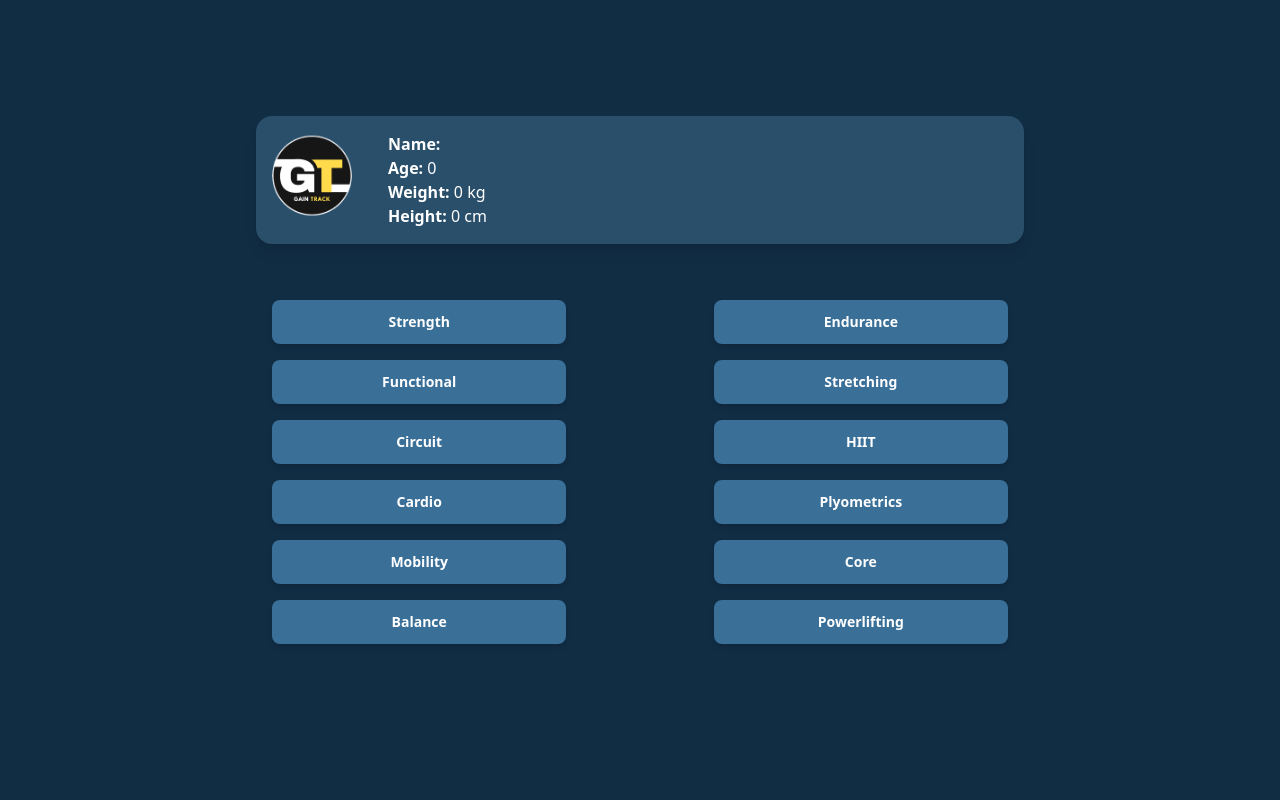
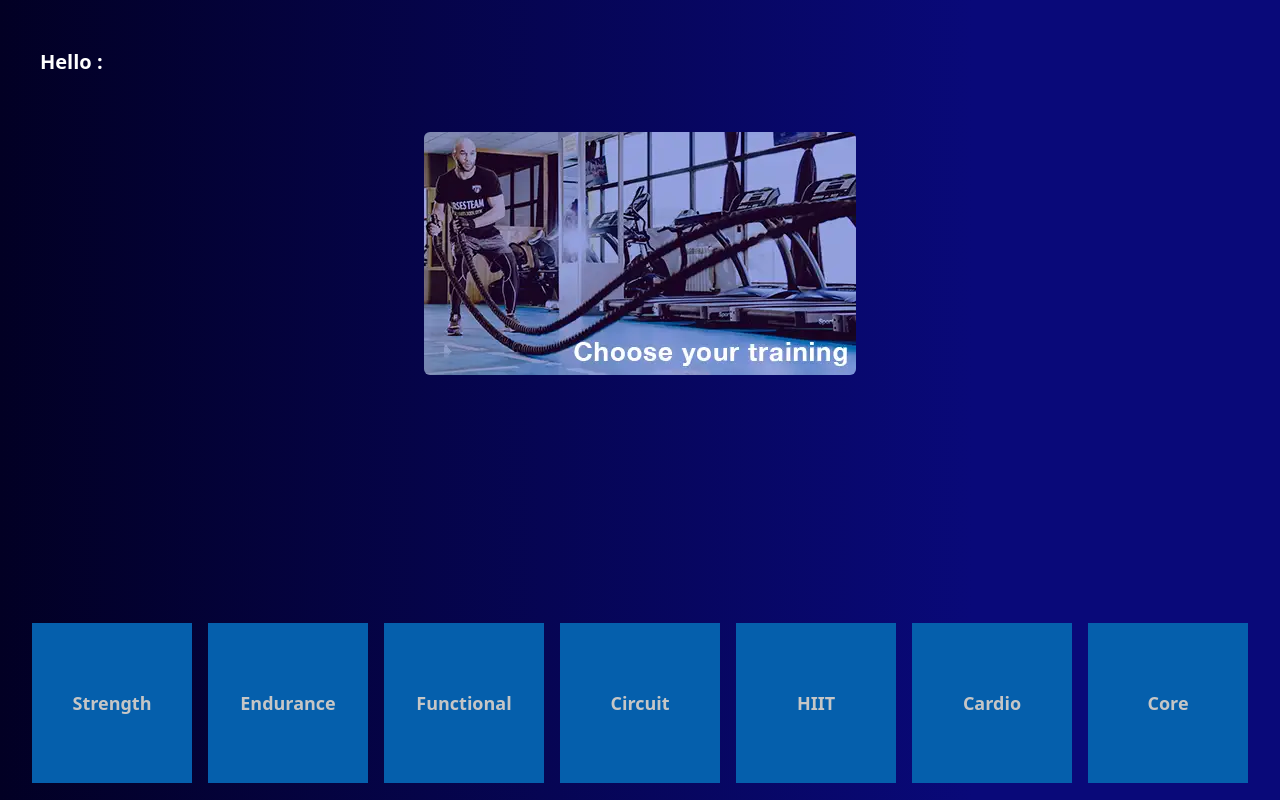
Before and after one commit to Carmelo85S/gain-track, a React (Vite) app: page /home-page in a window 1280 px wide. Shown: the top 800 px of the page. Built offline with nearby package versions, Linux system fonts and the light colour scheme.

Commit message:
new colors and style for button, added image choose training, deleted login and register point

```diff
--- a/src/App.tsx
+++ b/src/App.tsx
@@ -1,7 +1,5 @@
 import { BrowserRouter, Routes, Route } from "react-router-dom";
 import { Navigate } from "react-router-dom";
-import Login from "./components/login/Login";
-import Register from "./components/register/Register";
 import UserProfile from "./pages/UserProfile";
 import { ProfileProvider } from "./hook/profileContext";
 import HomePage from "./pages/HomePage";
@@ -12,9 +10,7 @@ const App = () => {
     <ProfileProvider>
       <BrowserRouter>
         <Routes>
-          <Route path="/" element={<Navigate to="/login" />} />
-          <Route path="/login" element={<Login />} />
-          <Route path="/register" element={<Register />} />
+          <Route path="/" element={<Navigate to="/user-profile" />} />
           <Route path="/user-profile" element={<UserProfile />} />
           <Route path="/home-page" element={<HomePage />} />
         </Routes>
--- a/src/components/button/TrainingButton.tsx
+++ b/src/components/button/TrainingButton.tsx
@@ -1,21 +1,20 @@
-import { useNavigate } from "react-router-dom"
+import { useNavigate } from "react-router-dom";
 import { MenuButtonProps } from "../../types/MenuButtonProps";
 
-const TrainingButton: React.FC<MenuButtonProps> = ({label, link}) => {
+const TrainingButton: React.FC<MenuButtonProps> = ({ label, link }) => {
+  const navigate = useNavigate();
 
-    const navigate = useNavigate();
+  return (
+    <button
+      className="w-40 h-40 my-2 bg-training-100 text-training-text
+        font-semibold text-lg flex justify-center items-center
+        rounded-xs"
+      onClick={() => navigate(link)}
+    >
+      <span>{label}</span>
+    </button>
 
-    return (
-        <button
-            className="w-full sm:w-2/5 my-2 bg-secondary-300 text-white
-                    font-semibold py-3 rounded-lg transition-all duration-300
-                    text-base sm:text-sm xs:text-xs hover:bg-secondary-400
-                    active:scale-95 shadow-md"
-            onClick={() => navigate(link)}
-        >
-            {label}
-        </button>
-    )
-}
+  );
+};
 
-export default TrainingButton
+export default TrainingButton;
--- a/src/components/buttonList/TrainingMenu.tsx
+++ b/src/components/buttonList/TrainingMenu.tsx
@@ -1,67 +1,28 @@
-import TrainingButton from "../button/TrainingButton"
+import TrainingButton from "../button/TrainingButton";
 
 const trainingTypes = [
-  {
-    label: "Strength",
-    link: "/strength"
-  },
-  {
-    label: "Endurance",
-    link: "/endurance",
-  },
-  {
-    label: "Functional",
-    link: "/functional",
-  },
-  {
-    label: "Stretching",
-    link: "/stretching",
-  },
-  {
-    label: "Circuit",
-    link: "/circuit",
-  },
-  {
-    label: "HIIT",
-    link: "/hiit",
-  },
-  {
-    label: "Cardio",
-    link: "/cardio",
-  },
-  {
-    label: "Plyometrics",
-    link: "/plyometrics",
-  },
-  {
-    label: "Mobility",
-    link: "/mobility",
-  },
-  {
-    label: "Core",
-    link: "/core",
-  },
-  {
-    label: "Balance",
-    link: "/balance",
-  },
-  {
-    label: "Powerlifting",
-    link: "/powerlifting",
-  }
-]
+  { label: "Strength", link: "/strength" },
+  { label: "Endurance", link: "/endurance" },
+  { label: "Functional", link: "/functional" },
+  { label: "Circuit", link: "/circuit" },
+  { label: "HIIT", link: "/hiit" },
+  { label: "Cardio", link: "/cardio" },
+  { label: "Core", link: "/core" },
+  { label: "Powerlifting", link: "/powerlifting" },
+];
 
 const TrainingMenu = () => {
   return (
-    <nav className="w-full min-h-10 max-w-3xl my-8 p-8 xs:p-4 flex justify-between flex-wrap items-center md:flex-row md:items-start text-white">
-      {trainingTypes.map((item, index) => (
+    <section className="w-full pt-8 md:mt-56 xs:pt-4 flex justify-center items-center flex-wrap gap-4 xs:mt-0">
+      {trainingTypes.map((item) => (
         <TrainingButton
-          key={index}
+          key={item.label}
           label={item.label}
-          link={item.link} />
+          link={item.link}
+        />
       ))}
-    </nav>
-  )
-}
+    </section>
+  );
+};
 
-export default TrainingMenu
+export default TrainingMenu;
--- /dev/null
+++ b/src/components/chooseTraining/ChooseTraining.tsx
@@ -0,0 +1,15 @@
+import ChooseTrainingGraphics from "../../assets/choose-training.webp"
+
+const ChooseTraining = () => {
+  return (
+    <div>
+      <img
+        className="rounded-md"
+        src={ChooseTrainingGraphics}
+        alt="chose training graphics"
+    />
+    </div>
+  )
+}
+
+export default ChooseTraining
--- a/src/components/dashboard/Dashboard.tsx
+++ b/src/components/dashboard/Dashboard.tsx
@@ -1,18 +1,15 @@
 import { useProfile } from "../../hook/profileContext";
-import Logo from "../../assets/Logo.png"
 
 const Dashboard = () => {
-  const { name, age, height, weight } = useProfile();
+  const { name } = useProfile();
 
   return (
-    <section className="w-full flex justify-center items-center bg-primary-100 mt-4 px-4">
-      <div className="w-full min-h-10 max-w-3xl bg-primary-200 p-8 xs:p-4 rounded-2xl shadow-lg flex flex-col items-center md:flex-row md:items-start text-white">
-      <img src={Logo} className="w-32 xs:w-20 object-contain" alt="Logo" />
-        <div className="md:px-9">
-          <p><strong>Name:</strong> {name}</p>
-          <p><strong>Age:</strong> {age}</p>
-          <p><strong>Weight:</strong> {weight} kg</p>
-          <p><strong>Height:</strong> {height} cm</p>
+    <section className="w-full flex justify-center items-center py-6">
+      <div className="w-full max-w-7xl p-8 xs:p-6 rounded-2xl flex items-start md:flex-row md:items-start gap-6 md:gap-12">
+        <div className="text-center md:text-left">
+          <p className="text-xl font-semibold text-white mb-2">
+            <strong>Hello :</strong> {name}
+          </p>
         </div>
       </div>
     </section>
--- a/src/components/login/Login.tsx
+++ /dev/null
@@ -1,75 +0,0 @@
-import { useNavigate } from "react-router-dom";
-import Logo from "../../assets/Logo.png";
-import useFormState from "../../hook/useFormState";
-
-const Login = () => {
-    const { email, setEmail, password, setPassword, error, setError } = useFormState();
-    const navigate = useNavigate();
-
-    const handleSubmit = (e: React.FormEvent) => {
-        e.preventDefault();
-
-        if (!email || !password) {
-            setError("Insert email and password");
-            return;
-        }
-
-        //fake auth
-        if (email === "admin@example.com" && password === "123") {
-            setError("");
-            console.log("Login success:", { email });
-            navigate("/user-profile");
-        } else {
-            setError("Invalid email or password");
-        }
-    };
-
-    return (
-        <section className="w-full min-h-screen flex justify-center items-center bg-primary-100 px-4">
-            <div className="max-w-md w-full xs:max-w-xs bg-primary-200 p-6 xs:p-4 rounded-2xl shadow-lg flex flex-col items-center text-white">
-                <img src={Logo} className="w-32 xs:w-20 object-contain mb-4" alt="Logo" />
-                <p className="text-sm xs:text-xs text-secondary-300 text-center">
-                    Track your gains and progress easily
-                </p>
-
-                {error && <p className="text-red-500 text-sm xs:text-xs text-center mt-2 min-h-[20px]">{error}</p>}
-
-                <form onSubmit={handleSubmit} className="w-full flex flex-col gap-4 mt-4">
-                    <div className="w-full">
-                        <label className="block text-secondary-300 font-semibold text-sm xs:text-xs">Email</label>
-                        <input
-                            type="email"
-                            className="w-full h-10 border border-secondary-300 bg-primary-100 rounded-lg text-sm xs:text-xs pl-2 text-white focus:ring-2 focus:ring-secondary-300 focus:outline-none"
-                            placeholder="Insert your email"
-                            value={email}
-                            onChange={(e) => setEmail(e.target.value)}
-                        />
-                    </div>
-                    <div className="w-full">
-                        <label className="block text-secondary-300 font-semibold text-sm xs:text-xs">Password</label>
-                        <input
-                            type="password"
-                            className="w-full h-10 border border-secondary-300 bg-primary-100 rounded-lg text-sm xs:text-xs pl-2 text-white focus:ring-2 focus:ring-secondary-300 focus:outline-none"
-                            placeholder="Insert your password"
-                            value={password}
-                            onChange={(e) => setPassword(e.target.value)}
-                        />
-                    </div>
-                    <button
-                        type="submit"
-                        className="w-full bg-secondary-300 text-primary-100 font-semibold py-2 rounded-lg hover:bg-secondary-400 transition text-sm xs:text-xs"
-                    >
-                        Submit
-                    </button>
-                </form>
-
-                <p className="text-center text-sm xs:text-xs mt-4">
-                    Don't have an account?
-                    <a href="/register" className="text-accent-100 hover:underline"> Sign up here</a>
-                </p>
-            </div>
-        </section>
-    );
-};
-
-export default Login;
--- a/src/components/register/Register.tsx
+++ /dev/null
@@ -1,92 +0,0 @@
-import { useNavigate } from "react-router-dom";
-import Logo from "../../assets/Logo.png";
-import useFormState from "../../hook/useFormState";
-
-const Register = () => {
-    const { email, setEmail, password, setPassword, error, setError, confirmPassword, setConfirmPassword } = useFormState();
-    const navigate = useNavigate();
-
-    const handleSubmit = (e: React.FormEvent) => {
-        e.preventDefault();
-
-        if (!email || !password || !confirmPassword) {
-            setError("All fields are required");
-            return;
-        }
-
-        if (password !== confirmPassword) {
-            setError("Passwords do not match.");
-            return;
-        }
-
-        setError("");
-        console.log("User registered:", { email, password });
-        navigate('/user-profile');
-        // Logic to send data
-    };
-
-    return (
-        <section className="w-full min-h-screen flex justify-center items-center bg-primary-100 px-4">
-            <div className="max-w-md w-full xs:max-w-xs bg-primary-200 p-6 xs:p-4 rounded-2xl shadow-lg flex flex-col items-center text-white">
-                <img src={Logo} className="w-32 xs:w-20 object-contain mb-4" alt="Logo" />
-                <p className="text-sm xs:text-xs text-secondary-300 text-center">
-                    Track your gains and progress easily
-                </p>
-
-                {error && (
-                    <p className="text-red-500 text-sm text-center mt-2 min-h-[20px] animate-pulse">
-                        {error}
-                    </p>
-                )}
-
-                <form onSubmit={handleSubmit} className="w-full flex flex-col gap-4">
-                    <div>
-                        <label className="block text-sm font-semibold">Email</label>
-                        <input
-                            type="email"
-                            className="w-full p-2 mt-1 rounded-lg bg-primary-100 border border-secondary-300 focus:ring-2 focus:ring-secondary-300 outline-none"
-                            placeholder="Insert your email"
-                            value={email}
-                            onChange={(e) => setEmail(e.target.value)}
-                        />
-                    </div>
-                    <div>
-                        <label className="block text-sm font-semibold">Password</label>
-                        <input
-                            type="password"
-                            className="w-full p-2 mt-1 rounded-lg bg-primary-100 border border-secondary-300 focus:ring-2 focus:ring-secondary-300 outline-none"
-                            placeholder="Insert your password"
-                            value={password}
-                            onChange={(e) => setPassword(e.target.value)}
-                        />
-                    </div>
-                    <div>
-                        <label className="block text-sm font-semibold">Confirm Password</label>
-                        <input
-                            type="password"
-                            className="w-full p-2 mt-1 rounded-lg bg-primary-100 border border-secondary-300 focus:ring-2 focus:ring-secondary-300 outline-none"
-                            placeholder="Confirm your password"
-                            value={confirmPassword}
-                            onChange={(e) => setConfirmPassword(e.target.value)}
-                        />
-                    </div>
-                    <button
-                        type="submit"
-                        className="w-full py-2 mt-4 bg-secondary-300 text-primary-100 hover:bg-yellow-500 rounded-lg font-semibold transition-all"
-                    >
-                        Register
-                    </button>
-                </form>
-
-                <p className="text-center text-sm mt-4">
-                    Already have an account?{" "}
-                    <a href="/login" className="text-accent-100 hover:underline">
-                        Log in here
-                    </a>
-                </p>
-            </div>
-        </section>
-    );
-};
-
-export default Register;
--- a/src/pages/HomePage.tsx
+++ b/src/pages/HomePage.tsx
@@ -1,10 +1,12 @@
 import TrainingMenu from "../components/buttonList/TrainingMenu";
+import ChooseTraining from "../components/chooseTraining/ChooseTraining";
 import Dashboard from "../components/dashboard/Dashboard";
 
 const HomePage = () => {
   return (
-    <div className="w-full min-h-screen flex justify-center items-center flex-col bg-primary-100 px-4">
+    <div className="w-full min-h-screen bg-gradient flex justify-center items-center flex-col px-4">
       <Dashboard />
+      <ChooseTraining />
       <TrainingMenu  />
     </div>
   );
--- a/src/pages/UserProfile.tsx
+++ b/src/pages/UserProfile.tsx
@@ -19,50 +19,50 @@ const UserProfile = () => {
   };
 
   return (
-    <section className="w-full min-h-screen flex justify-center items-center bg-primary-100 px-4">
-      <div className="w-full max-w-lg xs:max-w-xs bg-primary-200 p-8 xs:p-6 rounded-2xl shadow-lg flex flex-col items-center text-white">
-        <img src={Logo} className="w-24 xs:w-20 object-contain mb-4" alt="Logo" />
+    <section className="w-full min-h-screen flex justify-center items-center bg-gradient px-4">
+      <div className="w-full max-w-lg xs:max-w-xs p-8 xs:p-6 rounded-2xl shadow-lg flex flex-col items-center text-white">
+        <img src={Logo} className="w-16 xs:w-24 object-contain mb-6" alt="Logo" />
         <h2 className="text-2xl xs:text-xl font-bold mb-2">Welcome!</h2>
         <p className="text-secondary-300 mb-6 text-center text-sm xs:text-xs">
           Track your progress and achieve your goals.
         </p>
 
-        <form onSubmit={handleSubmit} className="w-full flex flex-col gap-4">
-          <div>
-            <label className="block text-sm font-semibold">Name</label>
+        <form onSubmit={handleSubmit} className="w-full flex flex-col gap-5">
+          <div className="w-full">
+            <label className="block text-secondary-400 font-semibold text-sm sm:text-xs">Name</label>
             <input
               type="text"
-              className="w-full p-2 mt-1 rounded-lg bg-primary-100 border border-secondary-300 focus:ring-2 focus:ring-secondary-300 outline-none text-sm"
+              className="w-full h-12 border border-secondary-300 bg-primary-100 rounded-lg text-sm sm:text-xs pl-3 text-white focus:ring-2 focus:ring-secondary-300 focus:outline-none transition-all duration-300 ease-in-out"
               placeholder="Enter your name"
               value={name}
               onChange={(e) => setName(e.target.value)}
             />
           </div>
-          <div>
-            <label className="block text-sm font-semibold">Age</label>
+          <div className="w-full">
+            <label className="block text-secondary-400 font-semibold text-sm sm:text-xs">Age</label>
             <input
               type="number"
-              className="w-full p-2 mt-1 rounded-lg bg-primary-100 border border-secondary-300 focus:ring-2 focus:ring-secondary-300 outline-none text-sm"
+              className="w-full h-12 border border-secondary-300 bg-primary-100 rounded-lg text-sm sm:text-xs pl-3 text-white focus:ring-2 focus:ring-secondary-300 focus:outline-none transition-all duration-300 ease-in-out"
               placeholder="Enter your age"
               value={age}
               onChange={(e) => setAge(Number(e.target.value))}
             />
           </div>
-          <div>
-            <label className="block text-sm font-semibold">Height (cm)</label>
+          <div className="w-full">
+            <label className="block text-secondary-400 font-semibold text-sm sm:text-xs">Height (cm)</label>
             <input
               type="number"
-              className="w-full p-2 mt-1 rounded-lg bg-primary-100 border border-secondary-300 focus:ring-2 focus:ring-secondary-300 outline-none text-sm"
+              className="w-full h-12 border border-secondary-300 bg-primary-100 rounded-lg text-sm sm:text-xs pl-3 text-white focus:ring-2 focus:ring-secondary-300 focus:outline-none transition-all duration-300 ease-in-out"
               placeholder="Enter your height"
               value={height}
               onChange={(e) => setHeight(Number(e.target.value))}
             />
           </div>
-          <div>
-            <label className="block text-sm font-semibold">Weight (kg)</label>
+          <div className="w-full">
+            <label className="block text-secondary-400 font-semibold text-sm sm:text-xs">Weight (kg)</label>
             <input
               type="number"
-              className="w-full p-2 mt-1 rounded-lg bg-primary-100 border border-secondary-300 focus:ring-2 focus:ring-secondary-300 outline-none text-sm"
+              className="w-full h-12 border border-secondary-300 bg-primary-100 rounded-lg text-sm sm:text-xs pl-3 text-white focus:ring-2 focus:ring-secondary-300 focus:outline-none transition-all duration-300 ease-in-out"
               placeholder="Enter your weight"
               value={weight}
               onChange={(e) => setWeight(Number(e.target.value))}
@@ -70,7 +70,7 @@ const UserProfile = () => {
           </div>
           <button
             type="submit"
-            className="w-full py-2 mt-4 bg-secondary-300 text-primary-100 hover:bg-yellow-500 rounded-lg font-semibold transition-all text-sm"
+            className="w-full bg-secondary-300 text-white font-semibold py-3 rounded-lg hover:bg-secondary-400 transition text-sm sm:text-xs"
           >
             Save Profile
           </button>
```
Also changed, not shown: src/hook/useFormState.ts (deleted, +0 -23 lines), tailwind.config.js (+12 -9 lines), src/assets/choose-training.webp (added), src/assets/powerlift.webp (added).
